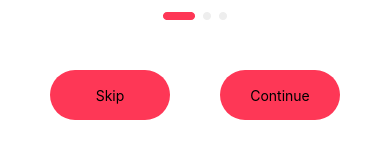
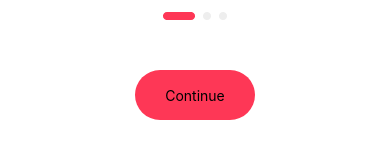
Before and after one commit to TomNedow/FastTrack, a React Native app: screen / in a window 390 px wide. Shown: the part 674-832 px from the top of the page. Built offline with nearby package versions, Linux system fonts and the light colour scheme.

Commit message:
remove skip on welcome page

```diff
--- a/app/screens/WelcomeScreen.js
+++ b/app/screens/WelcomeScreen.js
@@ -115,21 +115,6 @@ function WelcomeScreen1({ navigation }) {
           }}
         >
           <TouchableOpacity
-            onPress={() => navigation.navigate("Main")}
-            style={{
-              backgroundColor: "#FE3756",
-              height: 50,
-              width: 120,
-              borderRadius: 50,
-              zIndex: 5,
-              bottom: 30,
-              justifyContent: "center",
-              alignItems: "center",
-            }}
-          >
-            <Text>Skip</Text>
-          </TouchableOpacity>
-          <TouchableOpacity
             onPress={() => navigation.navigate("Welcome2")}
             style={{
               backgroundColor: "#FE3756",
```
